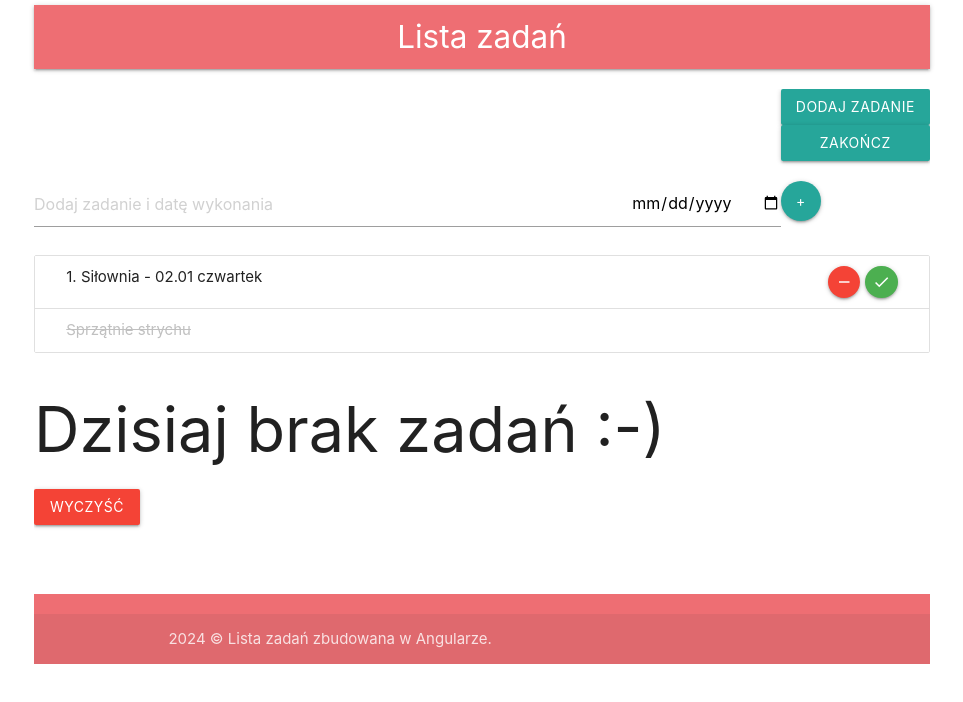
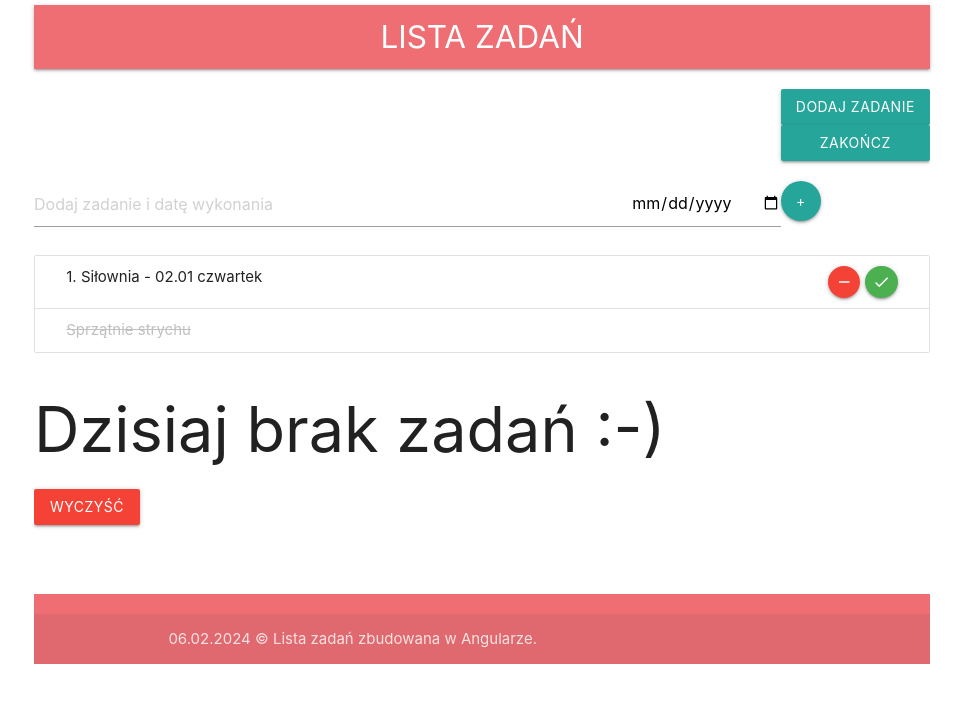
Before and after one commit to wasagdamian/todo-list, an Angular app: page / in a window 1280 px wide. Shown: the top 702 px of the page, without its empty margins (158-1121 px from the left). Built offline with nearby package versions, Linux system fonts and the light colour scheme.

Commit message:
simple pipe

```diff
--- a/src/app/app.component.html
+++ b/src/app/app.component.html
@@ -1,7 +1,7 @@
 <div class="container mt-5">
   <nav class="row">
     <div class="nav-wrapper">
-      <span class="brand-logo center">{{title}}</span>
+      <span class="brand-logo center">{{title | uppercase}}</span>
     </div>
   </nav>
   <div class="content">
@@ -47,7 +47,7 @@
 
   <footer class="page-footer mt-5">
     <div class="footer-copyright">
-      <div class="container">{{footer}}</div>
+      <div class="container">{{getDate() | date: 'dd.MM.yyyy'}}{{footer}}</div>
     </div>
   </footer>
 </div>
--- a/src/app/app.component.ts
+++ b/src/app/app.component.ts
@@ -9,6 +9,10 @@ export class AppComponent {
   title = 'Lista zadań';
 
   get footer(): string {
-    return '2024 © Lista zadań zbudowana w Angularze.'
+    return ' © Lista zadań zbudowana w Angularze.'
+  }
+
+  getDate(): Date {
+    return new Date();
   }
 }
```
